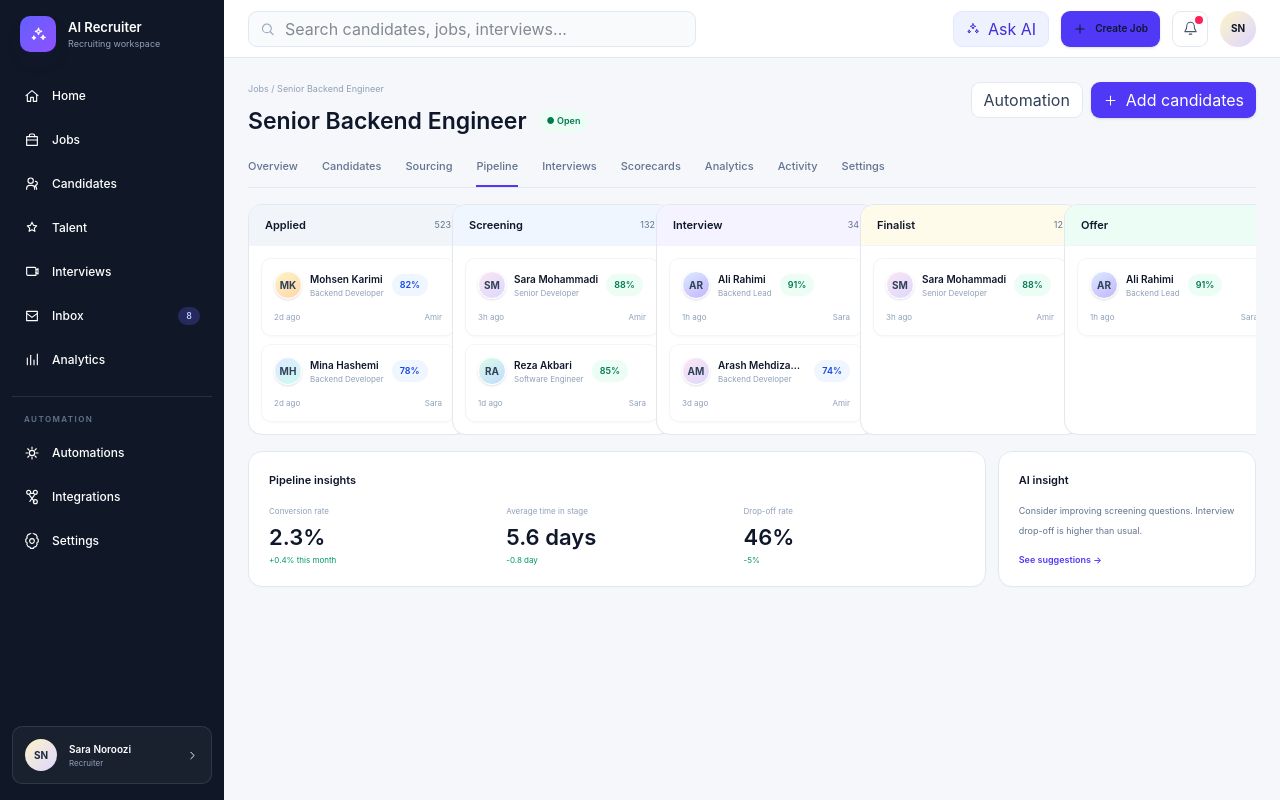
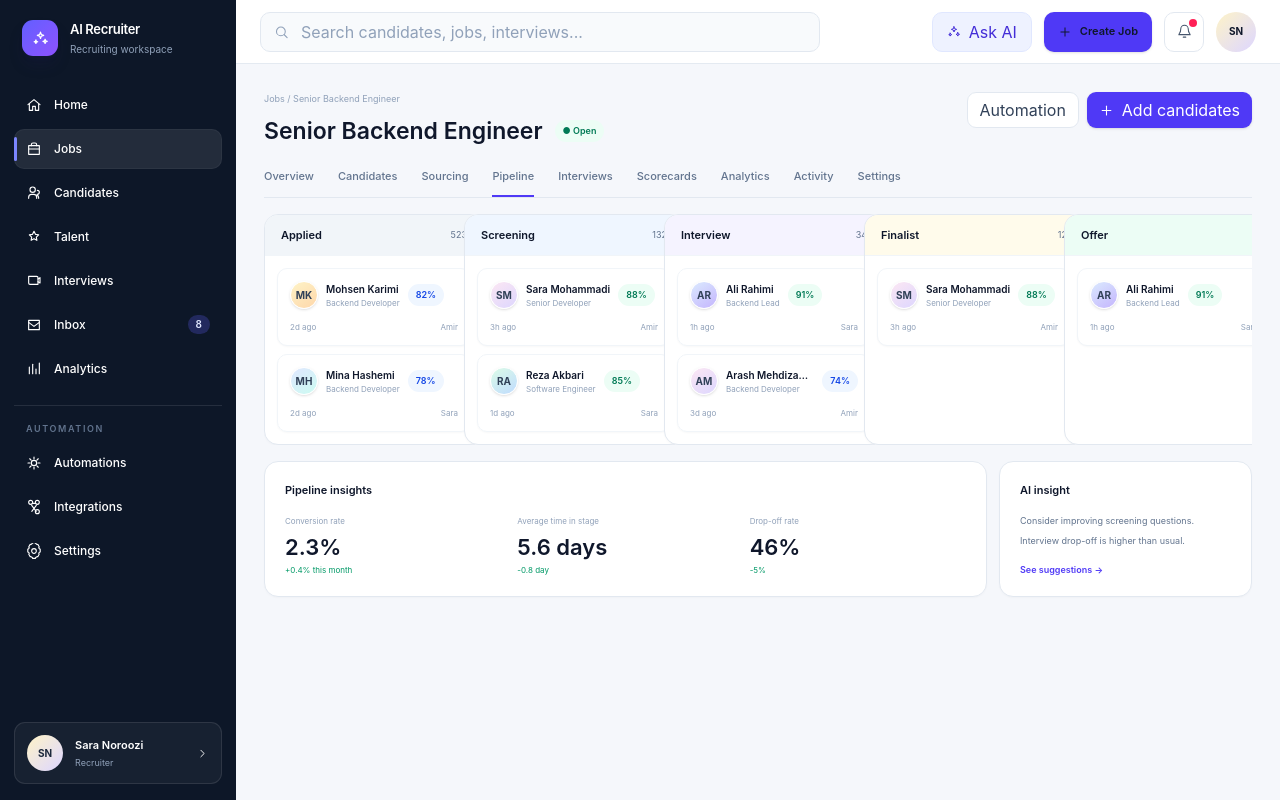
Before and after one commit to sajadcut/interview, a Next.js app in the folder apps/web/: page /app/jobs/senior-backend-engineer/pipeline in a window 1280 px wide. Built offline with nearby package versions, Linux system fonts and the light colour scheme.

Commit message:
feat(web): strengthen enterprise shell hierarchy

```diff
--- a/apps/web/components/product/app-shell.tsx
+++ b/apps/web/components/product/app-shell.tsx
@@ -1,36 +1,177 @@
+"use client";
+
 import Link from "next/link";
+import { usePathname } from "next/navigation";
 import type { ReactNode } from "react";
 import { directionFor, getDefaultLocale, shellCopy } from "../../lib/i18n";
 import { Icon, type IconName } from "./icon";
 
 const iconByHref: Record<string, IconName> = {
-  "/app": "home", "/app/jobs": "jobs", "/app/candidates": "candidates", "/app/talent": "talent",
-  "/app/interviews": "interviews", "/app/inbox": "inbox", "/app/analytics": "analytics",
-  "/app/automations": "automation", "/app/integrations": "integrations", "/app/settings": "settings",
+  "/app": "home",
+  "/app/jobs": "jobs",
+  "/app/candidates": "candidates",
+  "/app/talent": "talent",
+  "/app/interviews": "interviews",
+  "/app/inbox": "inbox",
+  "/app/analytics": "analytics",
+  "/app/automations": "automation",
+  "/app/integrations": "integrations",
+  "/app/settings": "settings",
 };
 
-function NavItem({ label, href, count }: { label: string; href: string; count?: string }) {
-  return <Link href={href} className="group flex h-10 items-center gap-3 rounded-[9px] px-3 text-[12px] font-medium text-slate-300 transition hover:bg-white/8 hover:text-white"><Icon name={iconByHref[href] ?? "home"} size={16}/><span className="flex-1">{label}</span>{count ? <span className="rounded-full bg-indigo-500/25 px-2 py-0.5 text-[9px] text-indigo-200">{count}</span> : null}</Link>;
+function isActivePath(pathname: string, href: string): boolean {
+  if (href === "/app") return pathname === "/app";
+  return pathname === href || pathname.startsWith(`${href}/`);
+}
+
+function NavItem({
+  label,
+  href,
+  count,
+  active,
+}: {
+  label: string;
+  href: string;
+  count?: string;
+  active: boolean;
+}) {
+  return (
+    <Link
+      href={href}
+      aria-current={active ? "page" : undefined}
+      className={`group relative flex h-10 items-center gap-3 rounded-[10px] px-3 text-[12px] font-medium transition ${
+        active
+          ? "bg-white/[.09] text-white shadow-[inset_0_0_0_1px_rgba(255,255,255,.045)]"
+          : "text-slate-300 hover:bg-white/[.055] hover:text-white"
+      }`}
+    >
+      {active ? <span className="absolute inset-y-2 start-0 w-[3px] rounded-full bg-indigo-400" /> : null}
+      <Icon name={iconByHref[href] ?? "home"} size={16} />
+      <span className="flex-1">{label}</span>
+      {count ? (
+        <span className="rounded-full bg-indigo-500/25 px-2 py-0.5 text-[10px] font-semibold text-indigo-100">
+          {count}
+        </span>
+      ) : null}
+    </Link>
+  );
 }
 
 export function AppShell({ children }: { children: ReactNode }) {
+  const pathname = usePathname();
   const locale = getDefaultLocale();
   const copy = shellCopy[locale];
-  const header = locale === "fa" ? { search: "جستجوی کاندیدا، موقعیت یا مصاحبه...", ask: "از AI بپرس", create: "ایجاد موقعیت", automation: "اتوماسیون", recruiter: "استخدام‌کننده" } : { search: "Search candidates, jobs, interviews...", ask: "Ask AI", create: "Create Job", automation: "Automation", recruiter: "Recruiter" };
+  const header =
+    locale === "fa"
+      ? {
+          search: "جستجوی کاندیدا، موقعیت یا مصاحبه...",
+          ask: "از AI بپرس",
+          create: "ایجاد موقعیت",
+          automation: "اتوماسیون",
+          recruiter: "استخدام‌کننده",
+        }
+      : {
+          search: "Search candidates, jobs, interviews...",
+          ask: "Ask AI",
+          create: "Create Job",
+          automation: "Automation",
+          recruiter: "Recruiter",
+        };
   const primary = copy.navigation.slice(0, 7);
   const secondary = copy.navigation.slice(7);
-  return <div className="min-h-screen bg-[#f5f7fb] text-slate-900 lg:grid lg:grid-cols-[224px_minmax(0,1fr)]" dir={directionFor(locale)}>
-    <aside className="hidden min-h-screen bg-[#101827] px-3 py-4 text-white lg:sticky lg:top-0 lg:block lg:h-screen">
-      <div className="mb-6 flex items-center gap-3 px-2"><div className="grid h-9 w-9 place-items-center rounded-[10px] bg-gradient-to-br from-indigo-500 to-violet-500 shadow-lg shadow-indigo-950/30"><Icon name="sparkles" size={17}/></div><div><div className="text-[13px] font-semibold">AI Recruiter</div><div className="text-[9px] text-slate-400">{copy.subtitle}</div></div></div>
-      <nav className="space-y-1">{primary.map(([label,href])=>href==="/app/inbox"?<NavItem key={href} label={label} href={href} count="8"/>:<NavItem key={href} label={label} href={href}/>)}</nav>
-      <div className="my-4 border-t border-white/10"/>
-      <div className="mb-2 px-3 text-[8px] font-semibold uppercase tracking-[.18em] text-slate-500">{header.automation}</div>
-      <nav className="space-y-1">{secondary.map(([label,href])=><NavItem key={href} label={label} href={href}/>)}</nav>
-      <div className="absolute inset-x-3 bottom-4 flex items-center gap-3 rounded-[10px] border border-white/10 bg-white/[.04] p-3"><div className="grid h-8 w-8 place-items-center rounded-full bg-gradient-to-br from-amber-100 to-violet-200 text-[10px] font-bold text-slate-800">SN</div><div className="min-w-0 flex-1"><div className="truncate text-[10px] font-semibold">Sara Noroozi</div><div className="text-[8px] text-slate-400">{header.recruiter}</div></div><Icon name="chevron" size={13}/></div>
-    </aside>
-    <div className="min-w-0">
-      <header className="sticky top-0 z-30 flex h-[58px] items-center gap-3 border-b border-slate-200 bg-white/95 px-4 backdrop-blur sm:px-6"><div className="flex min-w-0 flex-1 items-center"><div className="relative hidden w-full max-w-md md:block"><Icon name="search" size={15} className="absolute start-3 top-1/2 -translate-y-1/2 text-slate-400"/><input className="h-9 w-full rounded-[9px] border border-slate-200 bg-slate-50 ps-9 pe-3 text-[11px] outline-none transition focus:border-indigo-300 focus:bg-white" placeholder={header.search}/></div></div><button className="hidden h-9 items-center gap-2 rounded-[9px] border border-indigo-100 bg-indigo-50 px-3 text-[10px] font-semibold text-indigo-700 sm:inline-flex"><Icon name="sparkles" size={14}/>{header.ask}</button><Link href="/app/jobs/new" className="inline-flex h-9 items-center gap-2 rounded-[9px] bg-indigo-600 px-3 text-[10px] font-semibold text-white shadow-sm"><Icon name="plus" size={14}/>{header.create}</Link><button className="relative grid h-9 w-9 place-items-center rounded-[9px] border border-slate-200 bg-white text-slate-600"><Icon name="bell" size={15}/><span className="absolute end-1 top-1 h-2 w-2 rounded-full bg-rose-500 ring-2 ring-white"/></button><div className="grid h-9 w-9 place-items-center rounded-full bg-gradient-to-br from-amber-100 to-violet-200 text-[10px] font-bold">SN</div></header>
-      <main className="mx-auto max-w-[1520px] p-4 sm:p-5 lg:p-6">{children}</main>
+
+  return (
+    <div
+      className="min-h-screen bg-[#f5f7fb] text-slate-900 lg:grid lg:grid-cols-[236px_minmax(0,1fr)]"
+      dir={directionFor(locale)}
+    >
+      <aside className="hidden min-h-screen bg-[#0d1728] px-3.5 py-4 text-white lg:sticky lg:top-0 lg:block lg:h-screen">
+        <div className="mb-6 flex items-center gap-3 px-2 py-1">
+          <div className="grid h-9 w-9 place-items-center rounded-[11px] bg-gradient-to-br from-indigo-500 to-violet-500 shadow-lg shadow-indigo-950/30">
+            <Icon name="sparkles" size={17} />
+          </div>
+          <div className="min-w-0">
+            <div className="text-[13px] font-semibold tracking-tight">AI Recruiter</div>
+            <div className="mt-0.5 text-[10px] text-slate-400">{copy.subtitle}</div>
+          </div>
+        </div>
+
+        <nav className="space-y-1" aria-label={copy.navigationLabel}>
+          {primary.map(([label, href]) => {
+            const count = href === "/app/inbox" ? "8" : undefined;
+            return (
+              <NavItem
+                key={href}
+                label={label}
+                href={href}
+                active={isActivePath(pathname, href)}
+                {...(count ? { count } : {})}
+              />
+            );
+          })}
+        </nav>
+
+        <div className="my-4 border-t border-white/10" />
+        <div className="mb-2 px-3 text-[9px] font-semibold uppercase tracking-[.18em] text-slate-500">
+          {header.automation}
+        </div>
+        <nav className="space-y-1">
+          {secondary.map(([label, href]) => (
+            <NavItem key={href} label={label} href={href} active={isActivePath(pathname, href)} />
+          ))}
+        </nav>
+
+        <div className="absolute inset-x-3.5 bottom-4 flex items-center gap-3 rounded-[11px] border border-white/10 bg-white/[.045] p-3">
+          <div className="grid h-9 w-9 place-items-center rounded-full bg-gradient-to-br from-amber-100 to-violet-200 text-[10px] font-bold text-slate-800">
+            SN
+          </div>
+          <div className="min-w-0 flex-1">
+            <div className="truncate text-[11px] font-semibold">Sara Noroozi</div>
+            <div className="mt-0.5 text-[9px] text-slate-400">{header.recruiter}</div>
+          </div>
+          <Icon name="chevron" size={13} />
+        </div>
+      </aside>
+
+      <div className="min-w-0">
+        <header className="sticky top-0 z-30 flex h-16 items-center gap-3 border-b border-slate-200/90 bg-white/95 px-4 backdrop-blur sm:px-6">
+          <div className="flex min-w-0 flex-1 items-center">
+            <div className="relative hidden w-full max-w-[560px] md:block">
+              <Icon
+                name="search"
+                size={15}
+                className="absolute start-3.5 top-1/2 -translate-y-1/2 text-slate-400"
+              />
+              <input
+                className="h-10 w-full rounded-[10px] border border-slate-200 bg-slate-50 ps-10 pe-3 text-[12px] text-slate-700 outline-none transition placeholder:text-slate-400 focus:border-indigo-300 focus:bg-white focus:ring-4 focus:ring-indigo-50"
+                placeholder={header.search}
+              />
+            </div>
+          </div>
+          <button className="hidden h-10 items-center gap-2 rounded-[10px] border border-indigo-100 bg-indigo-50 px-3.5 text-[11px] font-semibold text-indigo-700 transition hover:bg-indigo-100 sm:inline-flex">
+            <Icon name="sparkles" size={14} />
+            {header.ask}
+          </button>
+          <Link
+            href="/app/jobs/new"
+            className="inline-flex h-10 items-center gap-2 rounded-[10px] bg-indigo-600 px-3.5 text-[11px] font-semibold text-white shadow-sm transition hover:bg-indigo-700"
+          >
+            <Icon name="plus" size={14} />
+            {header.create}
+          </Link>
+          <button className="relative grid h-10 w-10 place-items-center rounded-[10px] border border-slate-200 bg-white text-slate-600 transition hover:bg-slate-50">
+            <Icon name="bell" size={15} />
+            <span className="absolute end-1.5 top-1.5 h-2 w-2 rounded-full bg-rose-500 ring-2 ring-white" />
+          </button>
+          <div className="grid h-10 w-10 place-items-center rounded-full bg-gradient-to-br from-amber-100 to-violet-200 text-[10px] font-bold">
+            SN
+          </div>
+        </header>
+
+        <main className="mx-auto max-w-[1560px] p-4 sm:p-5 lg:p-6 xl:p-7" dir="ltr">
+          {children}
+        </main>
+      </div>
     </div>
-  </div>;
+  );
 }
```
